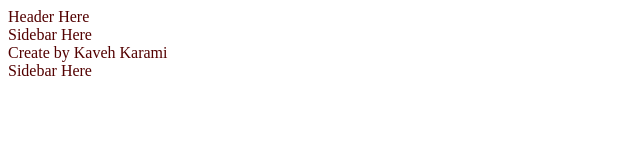
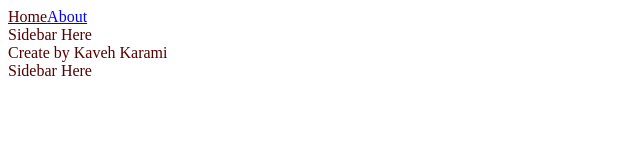
Before and after one commit to KavehKarami/react-starter, a React (Create React App) app: page /about in a window 1280 px wide. Shown: the top 160 px of the page, without its empty margins (0-640 px from the left). Built offline with nearby package versions, Linux system fonts and the light colour scheme.

Commit message:
implement activate route

```diff
--- a/src/app/components/core/Header.jsx
+++ b/src/app/components/core/Header.jsx
@@ -1,8 +1,12 @@
 import React from 'react';
+import { routes } from '../../routes';
+import CustomLink from '../utils/CustomLink';
 
 const Footer = () => {
   return (
-    <div>Header Here</div>
+    <div>
+      {routes.map((route => <CustomLink path={route.path} exact={route.exact} label={route.label} />))}
+    </div>
   );
 }
 
--- /dev/null
+++ b/src/app/components/utils/CustomLink.jsx
@@ -0,0 +1,21 @@
+import React from 'react';
+import { Route, Link } from "react-router-dom"
+
+const CustomLink = (props) => {
+  return (
+    <Route
+      path={props.path}
+      exact={props.exact}
+      children={
+        ({ match }) =>
+          match ?
+            <Link class="active" to={props.path}>{props.label}</Link>
+            :
+            <Link class="" to={props.path}>{props.label}</Link>
+      }
+    />
+
+  );
+}
+
+export default CustomLink;
--- a/src/app/routes.js
+++ b/src/app/routes.js
@@ -2,6 +2,6 @@ import Home from "./containers/Home";
 import About from "./containers/About";
 
 export const routes = [
-  { path: "/", component: Home, exact: true },
-  { path: "/about", component: About, exact: true },
+  { path: "/", component: Home, exact: true, label: "Home" },
+  { path: "/about", component: About, exact: true, label: "About" },
 ];
--- a/src/assets/scss/main.scss
+++ b/src/assets/scss/main.scss
@@ -4,3 +4,7 @@
 * {
   color: $dark-red;
 }
+
+.active {
+  color: blue;
+}
```
